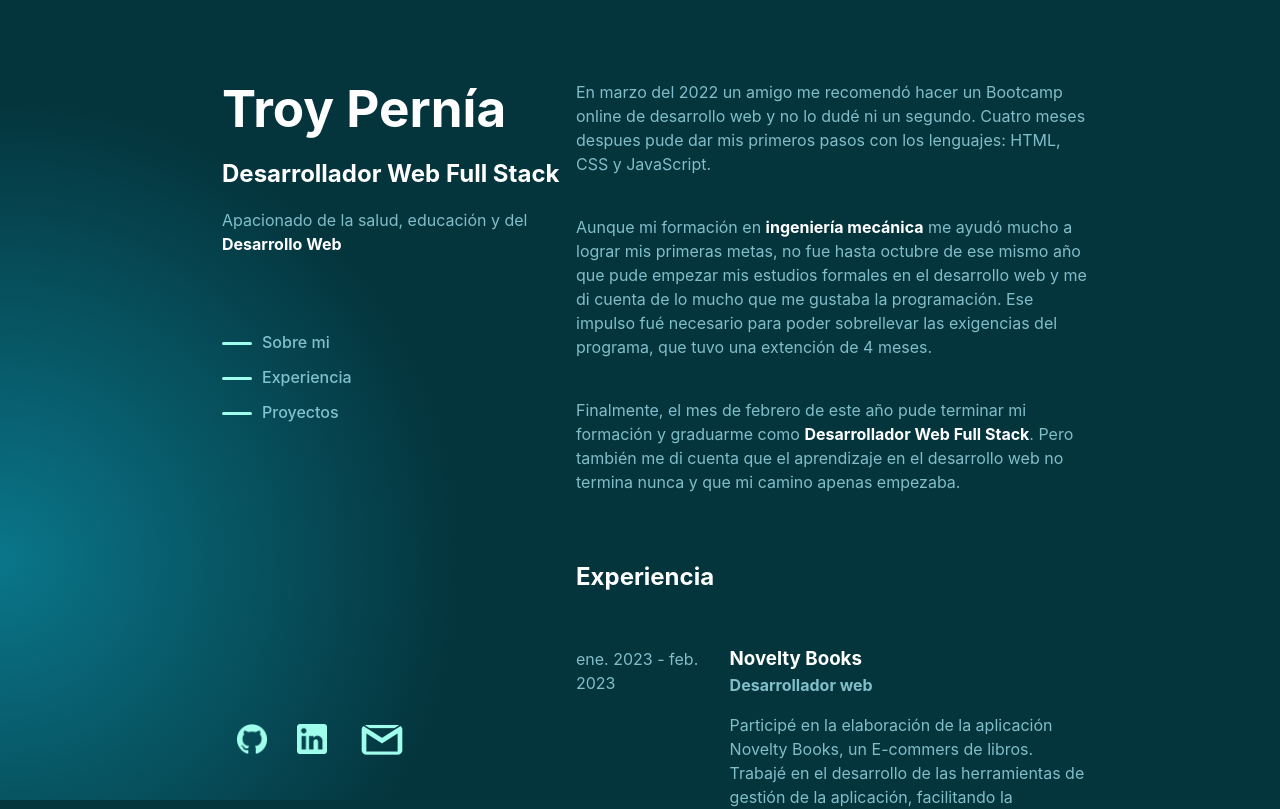
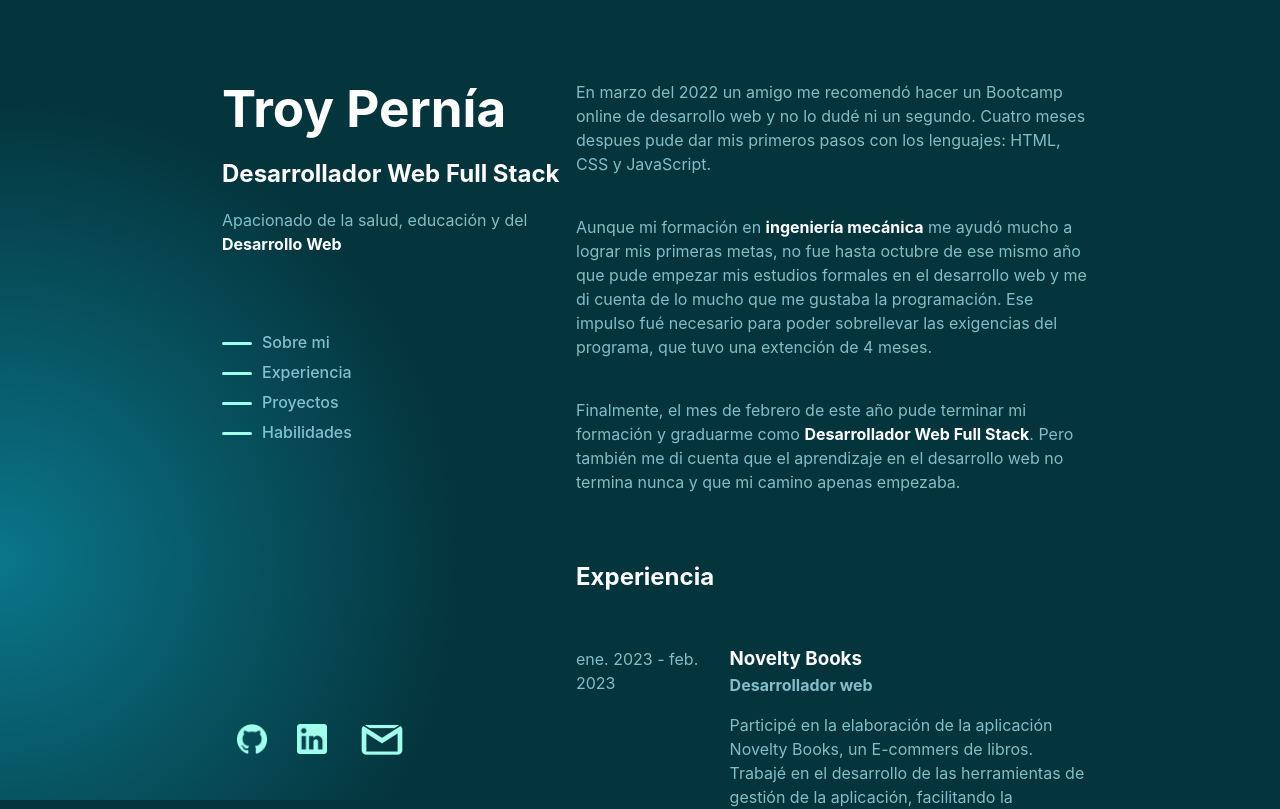
Before and after one commit to Tortoiselizard/Portafolio_Front, a React (Vite) app: page / in a window 1280 px wide. Shown: the top 809 px of the page. Built offline with nearby package versions, Linux system fonts and the light colour scheme.

Commit message:
change components/Nav: add li tag (line 25-30)

```diff
--- a/src/components/Nav/Nav.jsx
+++ b/src/components/Nav/Nav.jsx
@@ -22,6 +22,12 @@ function Nav () {
             <label>Proyectos</label>
           </a>
         </li>
+        <li>
+          <a>
+            <div />
+            <label>Habilidades</label>
+          </a>
+        </li>
       </ul>
     </nav>
   )
```
